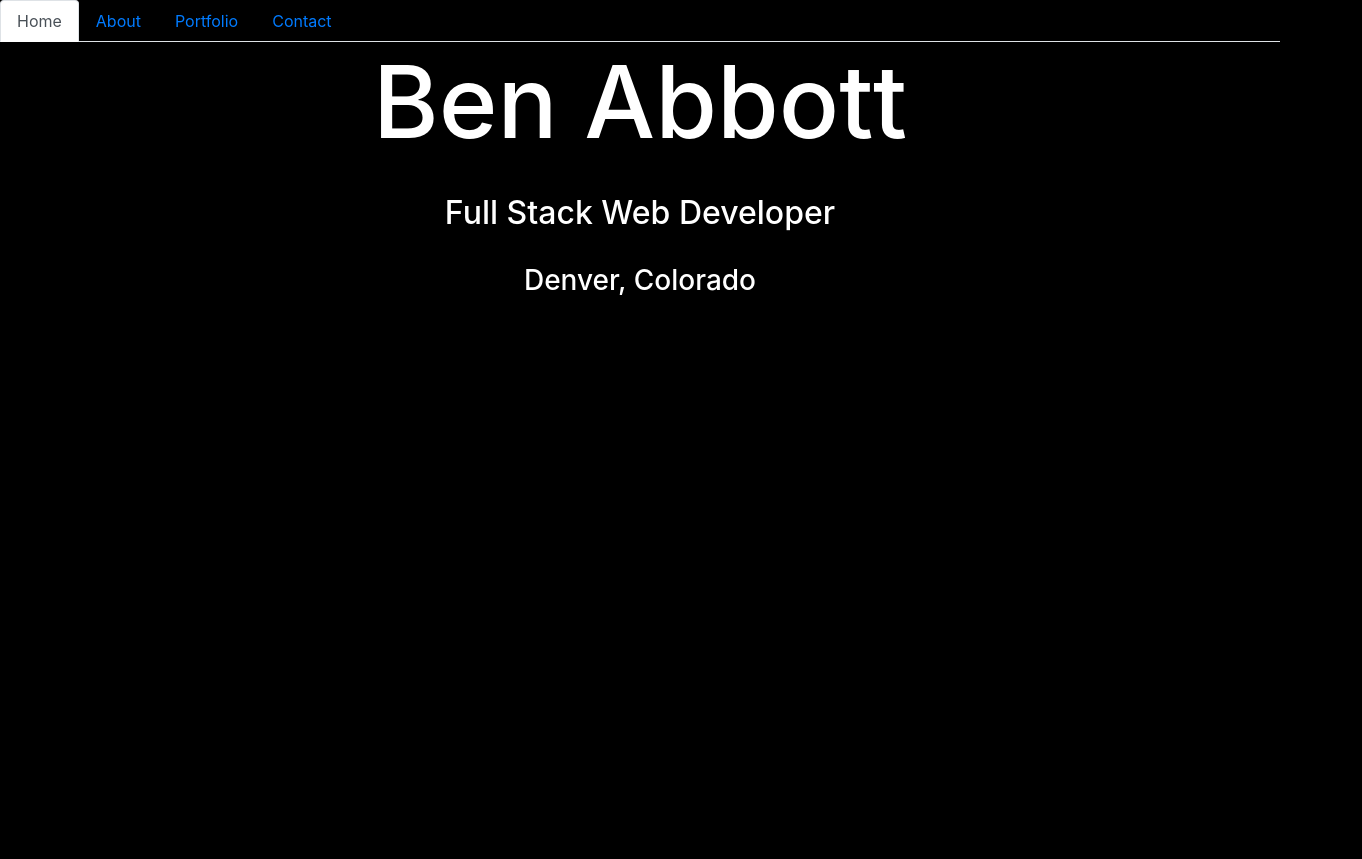
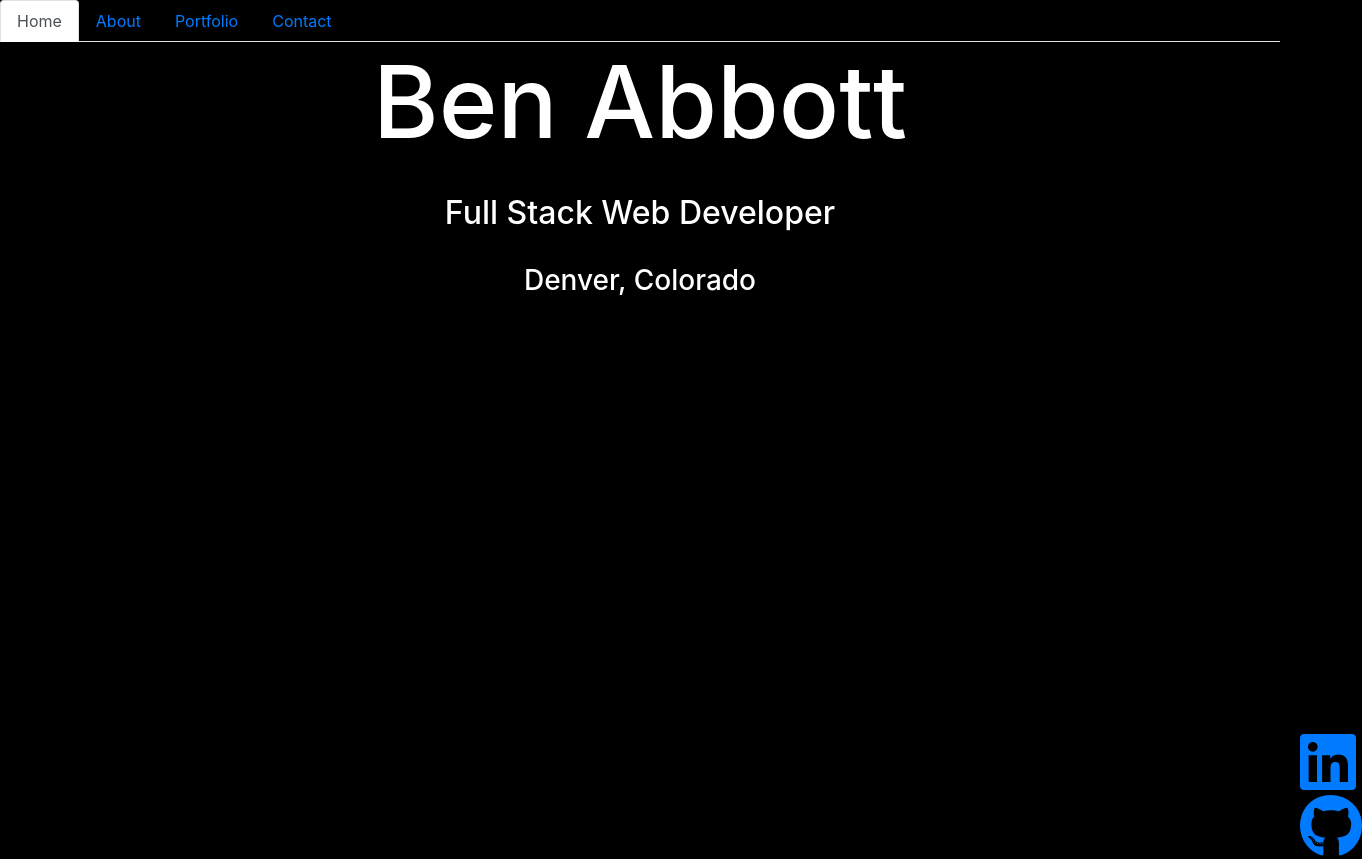
Before and after one commit to benabbott85/B-Abbott-React-Portfolio, a React (Create React App) app: page / in a window 1280 px wide. Shown: the whole page, 1362 px wide, since content can reach past the window. Before the commit the page ends 800 px from the top, so only its background shows below. Built offline with nearby package versions, Linux system fonts and the light colour scheme.

Commit message:
linkedin and github added to homepage

```diff
--- a/public/index.html
+++ b/public/index.html
@@ -26,6 +26,7 @@
     -->
     <link href="https://maxcdn.bootstrapcdn.com/font-awesome/4.7.0/css/font-awesome.min.css" rel="stylesheet" />
   <link rel="stylesheet" href="https://cdnjs.cloudflare.com/ajax/libs/twitter-bootstrap/4.0.0/css/bootstrap.min.css" />
+  <script src="https://kit.fontawesome.com/d581454ef7.js" crossorigin="anonymous"></script>
 
     <title>React App</title>
   </head>
--- a/src/components/pages/Home.js
+++ b/src/components/pages/Home.js
@@ -10,8 +10,12 @@ function Home() {
     <br></br>
       <h3 className="denver"> Denver, Colorado</h3>
       <br></br>
+     <a href="https://www.linkedin.com/in/ben-abbott-51394421/"><i class="fab fa-linkedin fa-4x linkedin" ></i></a>
+      <br></br>
+      <a href="https://github.com/benabbott85"><i class="fab fa-github fa-4x github"></i></a>
+    </div>
 
-    </div>
+
   );
 }
 
--- a/src/style.css
+++ b/src/style.css
@@ -77,3 +77,13 @@ body {
 .denver {
     text-align: center;
 }
+
+.linkedin{
+    margin-left:1300px;
+    margin-top: 400px;
+
+}
+
+.fa-github {
+    margin-left: 1300px;
+}
```
